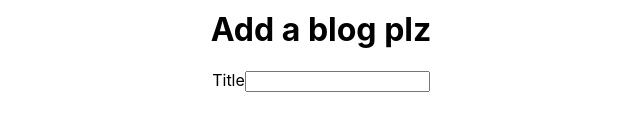
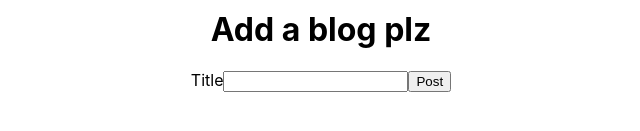
Before and after one commit to GarlicBuns19/Learning-React, a React (Create React App) app: page /create in a window 1280 px wide. Shown: the part 207-338 px from the top of the page, without its empty margins (319-959 px from the left). Built offline with nearby package versions, Linux system fonts and the light colour scheme.

Commit message:
Adding data

```diff
--- a/data/db.json
+++ b/data/db.json
@@ -11,6 +11,10 @@
     {
       "title": "Yo",
       "id": 3
+    },
+    {
+      "title": "dawda",
+      "id": 4
     }
   ]
 }
--- a/src/components/Create.js
+++ b/src/components/Create.js
@@ -2,16 +2,37 @@ import { useState } from "react";
 
 function Create() {
     const [title,setTitle] = useState('')
+    const [pending,setPending] = useState(false)
+
+    const handleSubmit = (e) => {
+        e.preventDefault();
+        setPending(true)
+        let blog = {title}
+        console.log(blog)
+        setTitle('')
+
+        fetch('http://localhost:6969/results',{
+            method: 'POST',
+            headers : {'Content-Type': 'application/json'},
+            body: JSON.stringify(blog)
+        }).then(() => {
+            setPending(false)
+            console.log('new blog added')
+        })
+    }
+
     return (
         <div className="create">
             <h1>Add a blog plz</h1>
-            <form>
+            <form onSubmit={handleSubmit}>
                 <label>Title</label>
                 <input
                 type="text"
                 value={title}
                 onChange={(e) => setTitle(e.target.value)}
                 />
+                {!pending && <button>Post</button>}
+                {pending && <button disabled>Adding....</button>}
                 <p>{title}</p>
             </form>
         </div>
```
Lines whose indentation alone changed are shown as unchanged.
